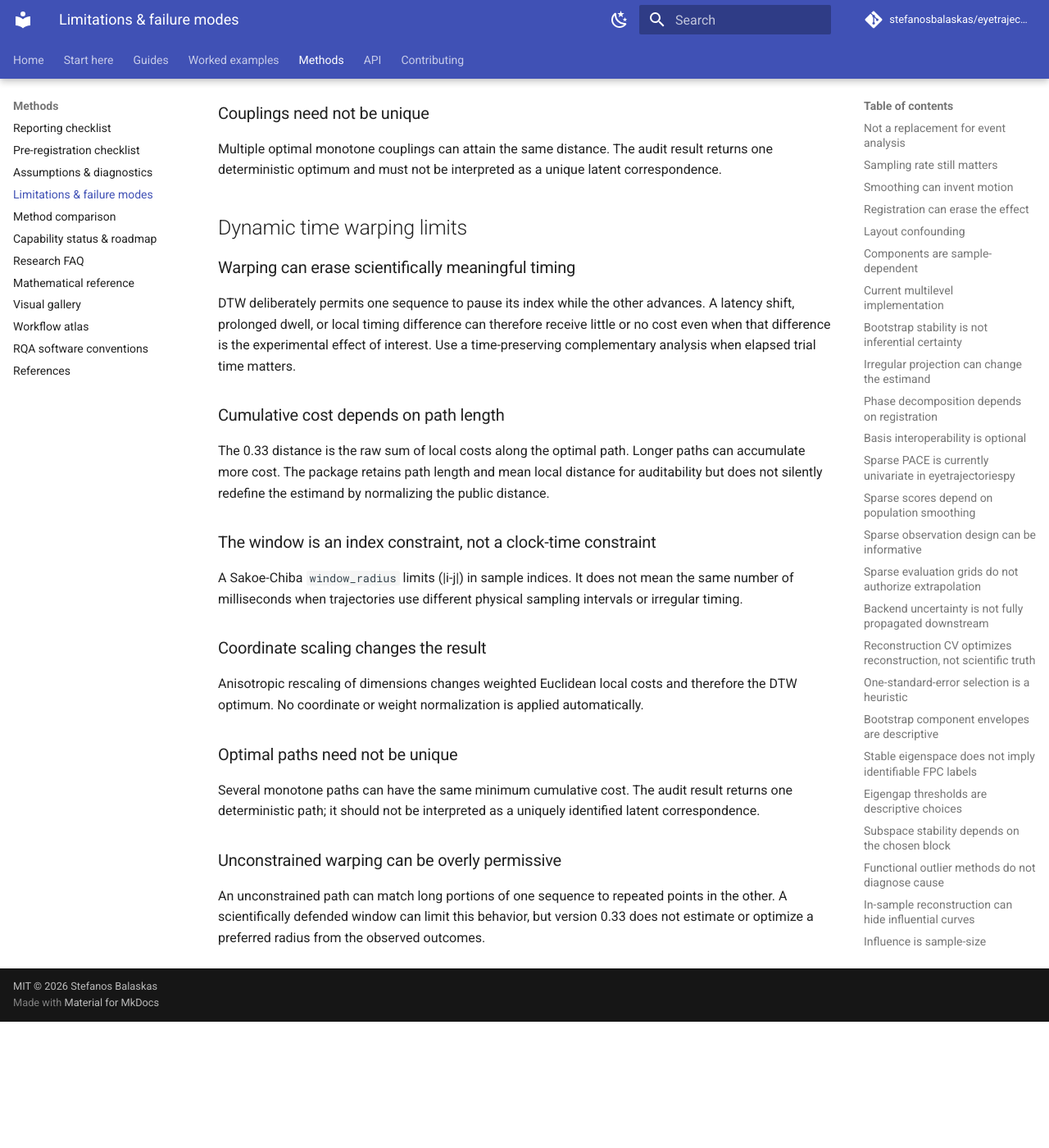
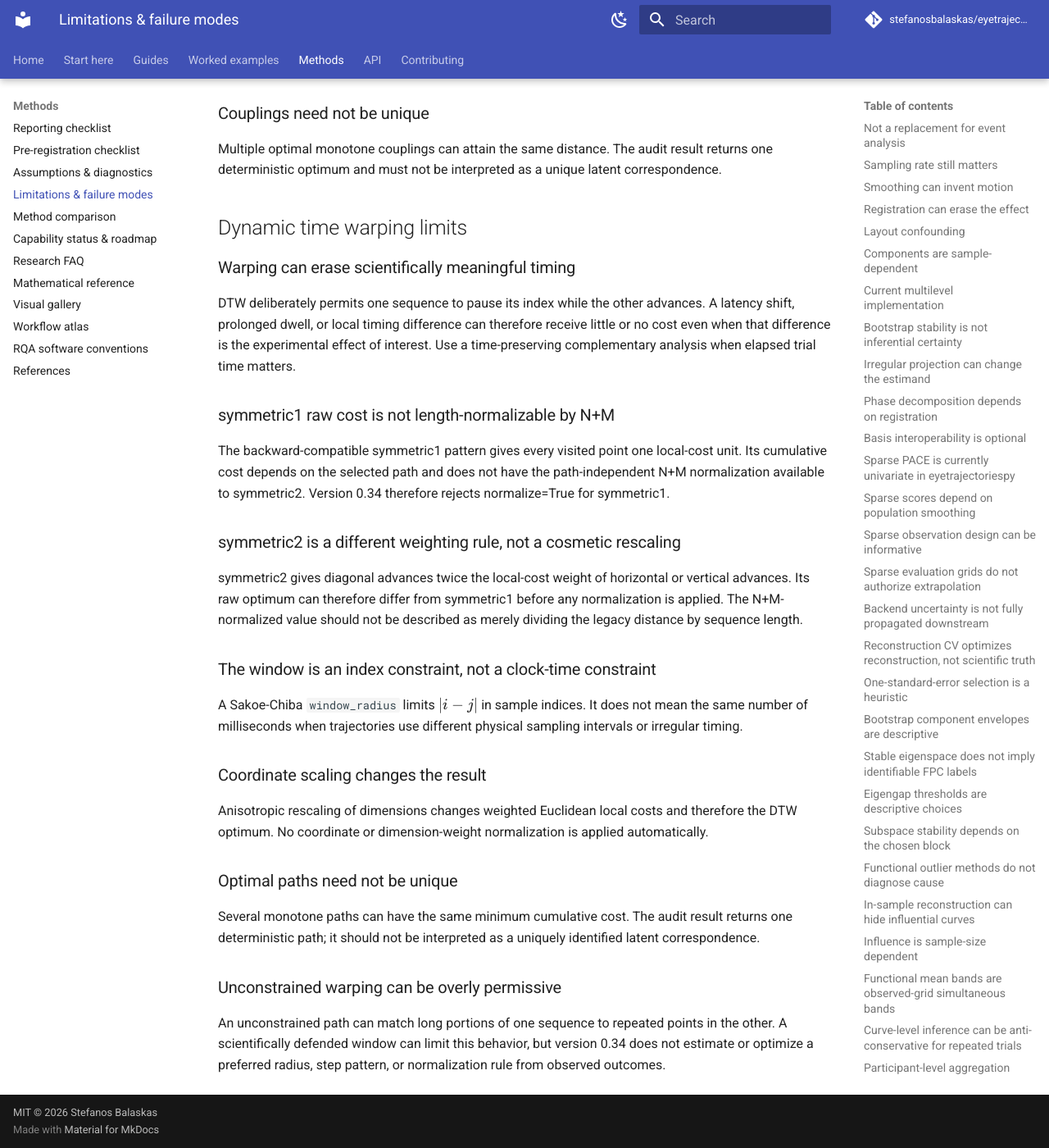
Before and after one commit to stefanosbalaskas/eyetrajectoriespy, an MkDocs documentation site: the page built from docs/methods/limitations.md, in a window 1280 px wide and 1400 px high, scrolled down 26355 px. Shown: the whole window at 82% size. Built offline with MkDocs 1.6.1 and Material for MkDocs 9.7.7, drawn with Linux system fonts in a browser that asks for light colours; comment, search, counter and statistics services are not loaded; before the commit the page ends 27601 px from its top, so only the background shows below that.

Commit message:
Update DTW hardening limitations

```diff
--- a/docs/methods/limitations.md
+++ b/docs/methods/limitations.md
@@ -733,17 +733,21 @@
 
 DTW deliberately permits one sequence to pause its index while the other advances. A latency shift, prolonged dwell, or local timing difference can therefore receive little or no cost even when that difference is the experimental effect of interest. Use a time-preserving complementary analysis when elapsed trial time matters.
 
-### Cumulative cost depends on path length
+### symmetric1 raw cost is not length-normalizable by N+M
 
-The 0.33 distance is the raw sum of local costs along the optimal path. Longer paths can accumulate more cost. The package retains path length and mean local distance for auditability but does not silently redefine the estimand by normalizing the public distance.
+The backward-compatible symmetric1 pattern gives every visited point one local-cost unit. Its cumulative cost depends on the selected path and does not have the path-independent N+M normalization available to symmetric2. Version 0.34 therefore rejects normalize=True for symmetric1.
+
+### symmetric2 is a different weighting rule, not a cosmetic rescaling
+
+symmetric2 gives diagonal advances twice the local-cost weight of horizontal or vertical advances. Its raw optimum can therefore differ from symmetric1 before any normalization is applied. The N+M-normalized value should not be described as merely dividing the legacy distance by sequence length.
 
 ### The window is an index constraint, not a clock-time constraint
 
-A Sakoe-Chiba `window_radius` limits (|i-j|) in sample indices. It does not mean the same number of milliseconds when trajectories use different physical sampling intervals or irregular timing.
+A Sakoe-Chiba `window_radius` limits \(|i-j|\) in sample indices. It does not mean the same number of milliseconds when trajectories use different physical sampling intervals or irregular timing.
 
 ### Coordinate scaling changes the result
 
-Anisotropic rescaling of dimensions changes weighted Euclidean local costs and therefore the DTW optimum. No coordinate or weight normalization is applied automatically.
+Anisotropic rescaling of dimensions changes weighted Euclidean local costs and therefore the DTW optimum. No coordinate or dimension-weight normalization is applied automatically.
 
 ### Optimal paths need not be unique
 
@@ -751,4 +755,4 @@
 
 ### Unconstrained warping can be overly permissive
 
-An unconstrained path can match long portions of one sequence to repeated points in the other. A scientifically defended window can limit this behavior, but version 0.33 does not estimate or optimize a preferred radius from the observed outcomes.
+An unconstrained path can match long portions of one sequence to repeated points in the other. A scientifically defended window can limit this behavior, but version 0.34 does not estimate or optimize a preferred radius, step pattern, or normalization rule from observed outcomes.
```
